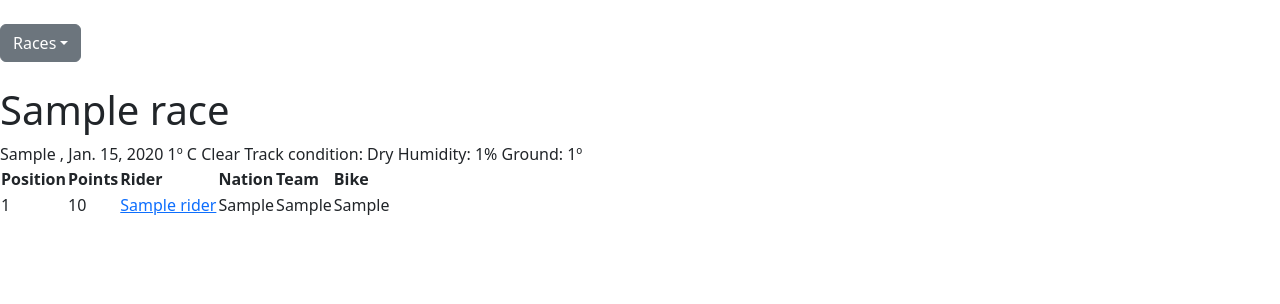
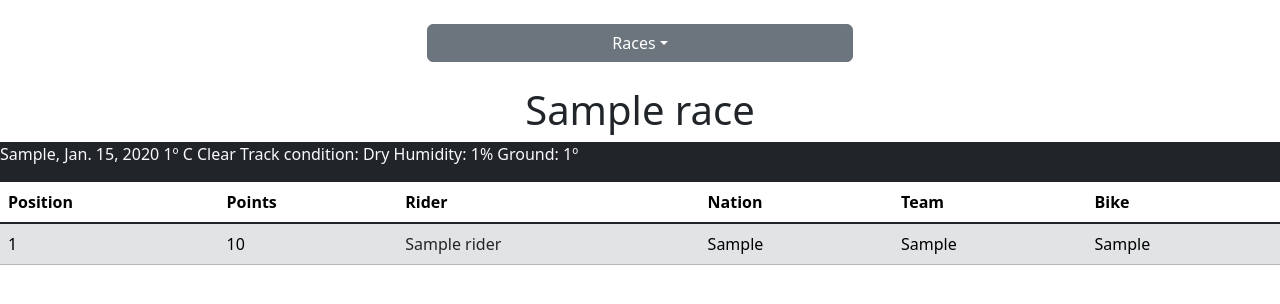
Before and after one commit to FilippoBellei/DjangoGP, a Django app: page /race/1/ in a window 1280 px wide. Shown: the part 56-360 px from the top of the page. Run offline with Django 4.2, Linux system fonts and the light colour scheme; tables that the repository leaves empty hold one stand-in row (values such as "Sample post").

Commit message:
Update Race Detail View

```diff
--- a/djangogp/templates/djangogp/race_detail.html
+++ b/djangogp/templates/djangogp/race_detail.html
@@ -2,7 +2,7 @@
 
 {% block content %}
 <br>
-<div class="dropdown">
+<div class="dropdown d-grid col-4 mx-auto">
     <button class="btn btn-secondary dropdown-toggle" type="button" data-bs-toggle="dropdown"
         aria-expanded="false">Races</button>
     <ul class="dropdown-menu">
@@ -12,30 +12,39 @@
     </ul>
 </div>
 <br>
-<h1>{{ race.name }}</h1>
-<span>{{ race.city }} , {{ race.date }}</span>
-<span>{{ race.temperature }}º C</span>
-<span>{{ race.weather }}</span>
-<span>Track condition: {{ race.trackCondition }}</span>
-<span>Humidity: {{ race.humidity }}%</span>
-<span>Ground: {{ race.groundTemperature }}º</span>
-<br>
-<table>
+<h1 class="text-center">{{ race.name }}</h1>
+<div class="text-light bg-dark">
+    <p class="d-inline-block">{{ race.city }}, {{ race.date }}</p>
+    <p class="d-inline-block">{{ race.temperature }}º C</p>
+    <p class="d-inline-block">{{ race.weather }}</p>
+    <p class="d-inline-block">Track condition: {{ race.trackCondition }}</p>
+    <p class="d-inline-block">Humidity: {{ race.humidity }}%</p>
+    <p class="d-inline-block">Ground: {{ race.groundTemperature }}º</p>
+</div>
+<div class="table-responsive">
+    <table class="table">
+        <thead>
             <th>Position</th>
             <th>Points</th>
             <th>Rider</th>
             <th>Nation</th>
             <th>Team</th>
             <th>Bike</th>
+        </thead>
+        <tbody class="table-group-divider">
             {% for object in results %}
-    <tr>
+            <tr class=" table-secondary">
                 <td>{{ object.position }}</td>
                 <td>{{ object.points }}</td>
-        <td><a href="{% url 'djangogp:rider_detail' object.rider.id %}">{{ object.rider.name }}</a></td>
+                <td><a href="{% url 'djangogp:rider_detail' object.rider.id %}"
+                        class="link-dark link-underline-opacity-0 link-underline-opacity-100-hover">{{object.rider.name}}</a>
+                </td>
                 <td>{{ object.rider.country }}</td>
                 <td>{{ object.rider.team }}</td>
                 <td>{{ object.rider.bike }}</td>
             </tr>
             {% endfor %}
+        </tbody>
     </table>
+</div>
 {% endblock %}
```
Lines whose indentation alone changed are shown as unchanged.
